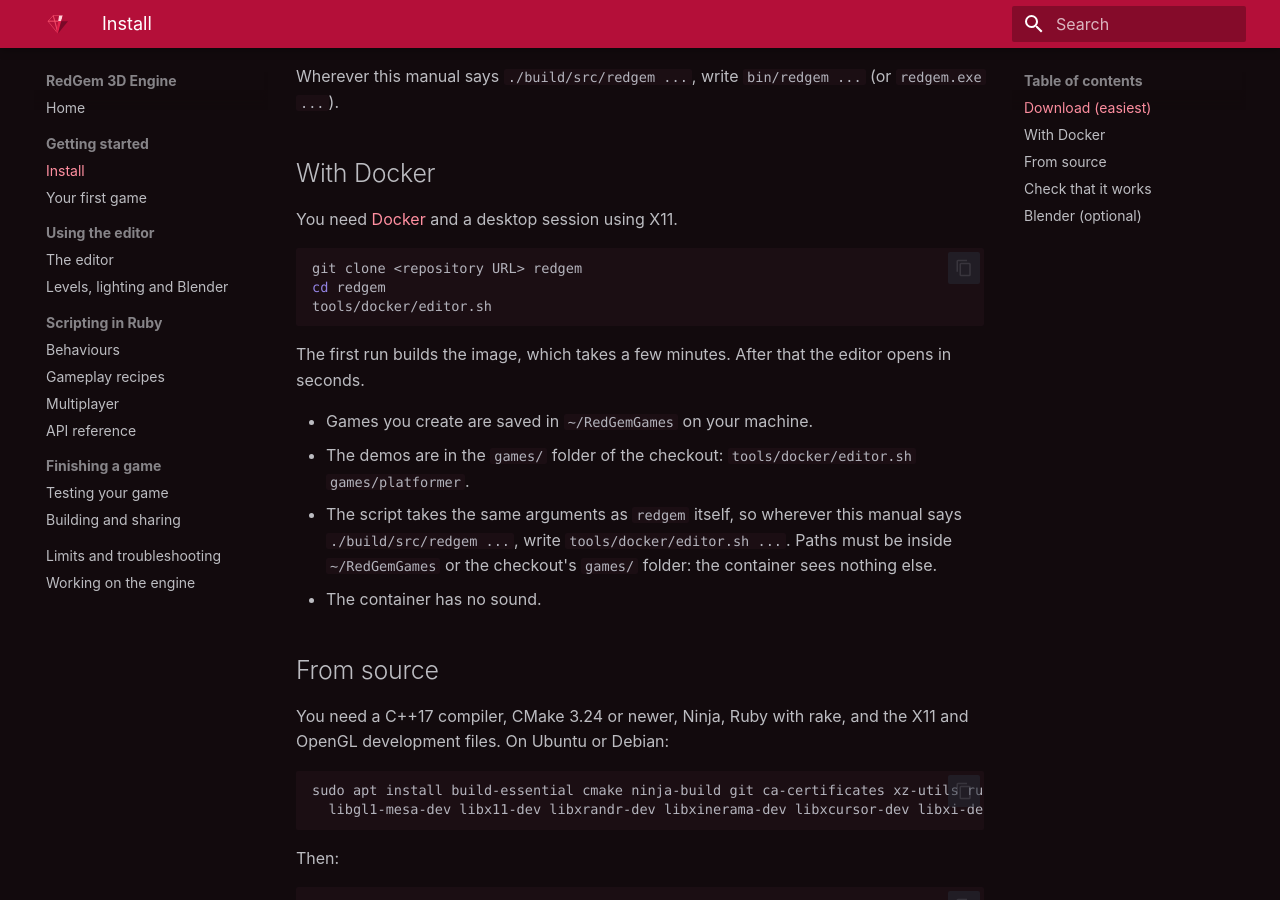
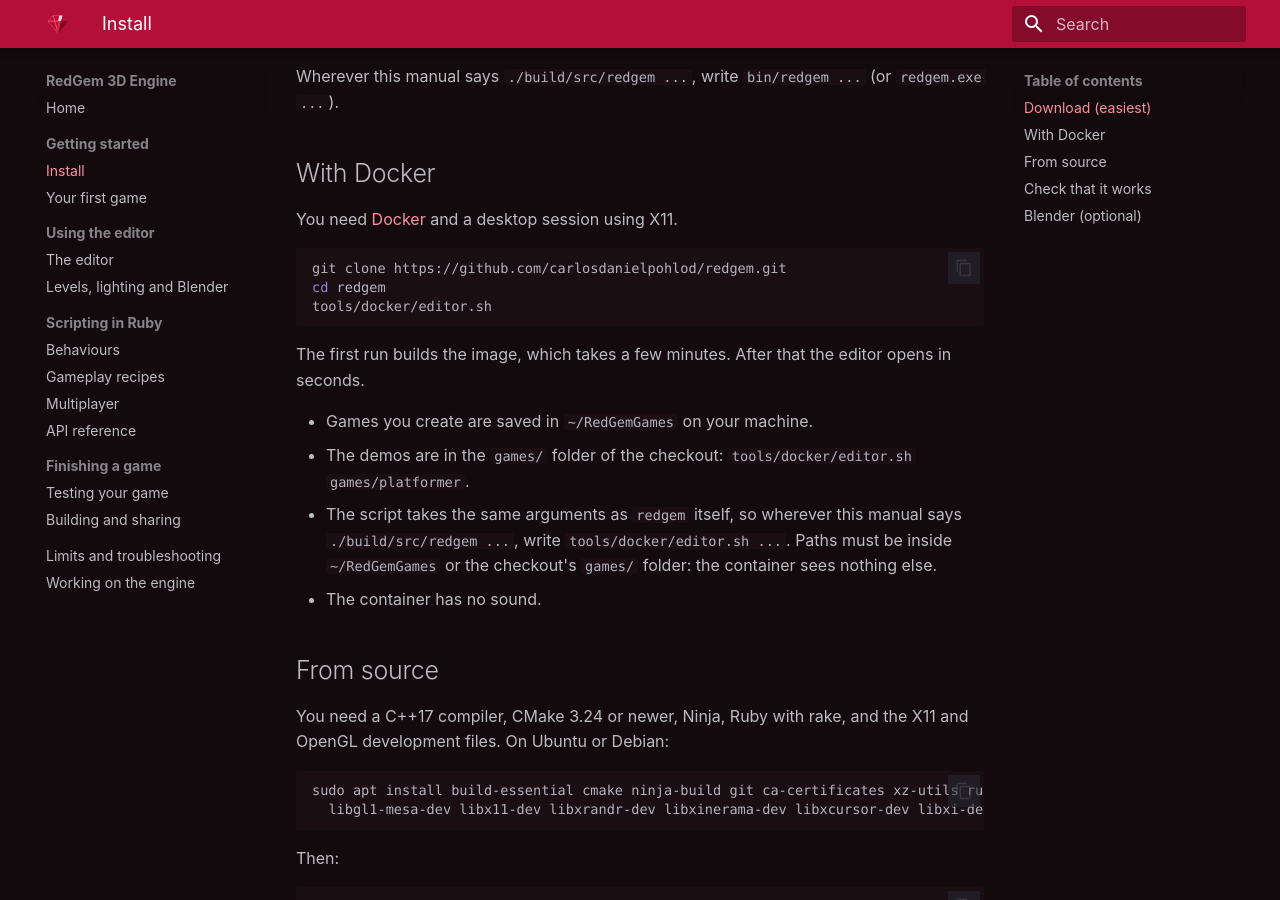
Before and after one commit to carlosdanielpohlod/redgem, an MkDocs documentation site: the page built from docs/install.md, in a window 1280 px wide and 900 px high, scrolled down 620 px. Built offline with MkDocs 1.6.1 and Material for MkDocs 9.7.7, drawn with Linux system fonts in a browser that asks for light colours; some of the changed lines change nothing that is shown.

Commit message:
The install page names the repository to clone

````diff
--- a/docs/install.md
+++ b/docs/install.md
@@ -25,7 +25,7 @@
 You need [Docker](https://docs.docker.com/engine/install/) and a desktop session using X11.
 
 ```bash
-git clone <repository URL> redgem
+git clone https://github.com/carlosdanielpohlod/redgem.git
 cd redgem
 tools/docker/editor.sh
 ```
````
